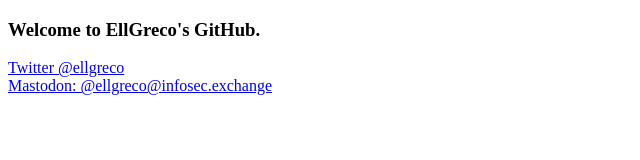
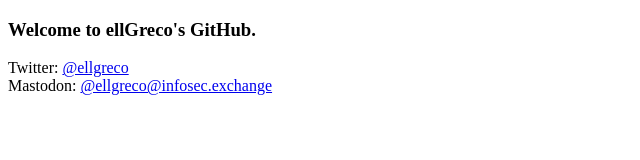
Before and after one commit to ellgreco/iamellgreco, a plain HTML site: page index.html in a window 1280 px wide. Shown: the whole page, without its empty margins (0-640 px from the left). Drawn offline with Linux system fonts and the light colour scheme.

Commit message:
Update index.html

```diff
--- a/index.html
+++ b/index.html
@@ -3,19 +3,19 @@
 <head>
     <meta charset='utf-8'>
     <meta http-equiv='X-UA-Compatible' content='IE=edge'>
-    <title>Welcome to EllGreco's GitHub</title>
+    <title>Welcome to ellGreco's GitHub</title>
 
 
 </head>
 <body>
     <h3>
 
-        Welcome to EllGreco's GitHub.
+        Welcome to ellGreco's GitHub.
 
     </h3>
 
-    <a rel="me" href="https://Twitter.com/ellgreco">Twitter @ellgreco</a> <br>
-    <a rel="me" href="https://infosec.exchange/@ellgreco">Mastodon: @ellgreco@infosec.exchange</a> <br>
+    Twitter: <a rel="me" href="https://Twitter.com/ellgreco">@ellgreco</a> <br>
+    Mastodon:  <a rel="me" href="https://infosec.exchange/@ellgreco">@ellgreco@infosec.exchange</a> <br>
 
 
 
```
